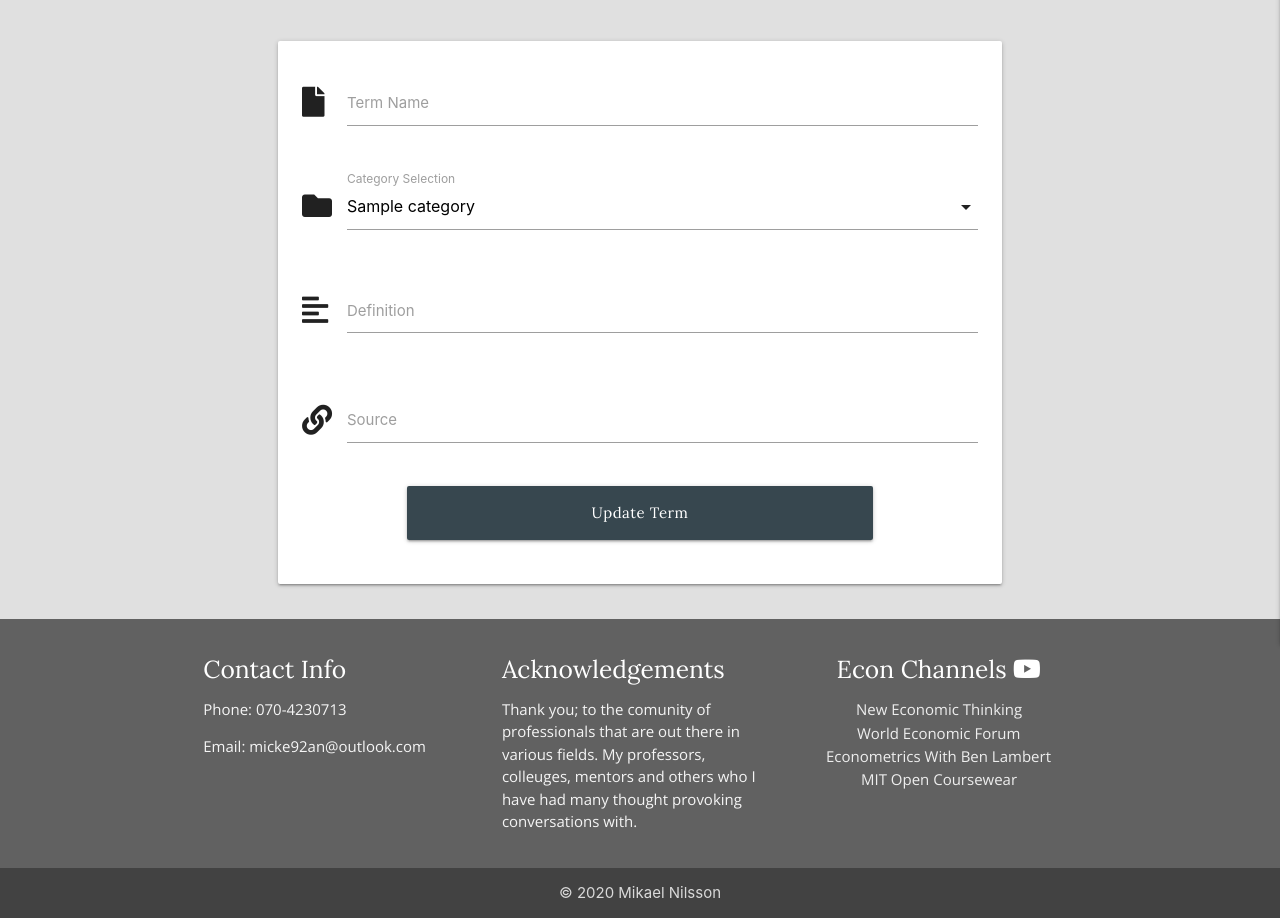
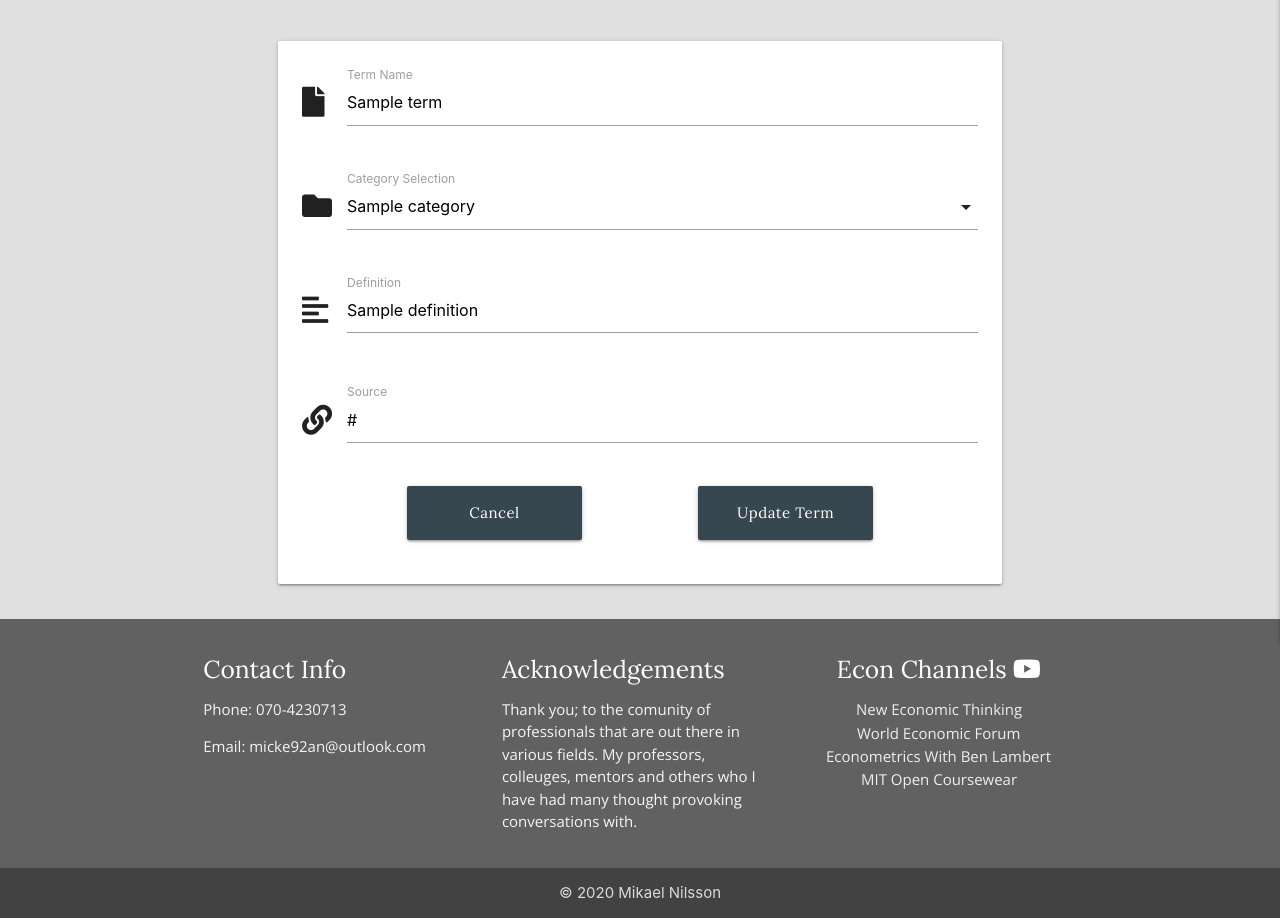
Before and after one commit to 92an/third-milestone-project, a Flask app: template templates/edit_term.html in a window 1280 px wide. Shown: the part 216-1134 px from the top of the page. Run offline with Flask 2, Linux system fonts and the light colour scheme; the template is opened without the code that fills it: most values are stand-ins (such as "Sample title", 1, 10 or a date in 2020); some libraries are stand-ins or nearby versions.

Commit message:
edit task form populated with current information

```diff
--- a/templates/edit_term.html
+++ b/templates/edit_term.html
@@ -11,7 +11,7 @@
             <div class="row ">
                 <div class="input-field col s12">
                     <i class="fas fa-file prefix"></i>
-                    <input id="term_name" name="term_name" type="text" class="validate" maxlength="70" required>
+                    <input id="term_name" name="term_name" type="text" value="{{ term.term_name }}" class="validate" maxlength="70" required>
                     <label for="term_name">Term Name</label>
                 </div>
             </div>
@@ -21,7 +21,7 @@
                     <i class="fas fa-folder prefix"></i>
                     <select id="category_name" name="category_name" class="validate" required>
                         {% for category in categories %}
-                            {% if category.category_name  == "General Concept" %}
+                            {% if category.category_name  == term.category_name %}
                                 <option value="{{ category.category_name }}" selected>{{ category.category_name }}</option>
                             {% else %}
                                 <option value="{{ category.category_name }}">{{ category.category_name }}</option>
@@ -35,7 +35,9 @@
             <div class="row">
                 <div class="input-field col s12">
                     <i class="fas fa-align-left prefix"></i>
-                    <textarea id="definition" name="definition" maxlength="600" class="materialize-textarea validate"></textarea>
+                    <textarea id="definition" name="definition" maxlength="600" class="materialize-textarea validate">
+                        {{- term.definition -}}
+                    </textarea>
                     <label for="definition">Definition</label>
                 </div>
             </div>
@@ -43,13 +45,16 @@
             <div class="row">
                 <div class="input-field col s12">
                     <i class="fas fa-link prefix"></i>
-                    <input id="source_url" name="source_url" type="text" class="validate" required>
+                    <input id="source_url" name="source_url" value="{{ term.source_url }}" type="text" class="validate" required>
                     <label for="source_url">Source</label>
                 </div>
             </div>
-            <!-- button to submitt -->
+            <!-- buttons to submitt and cancel -->
             <div class="row">
-                <button type="submit" class="col s8 offset-s2 btn-large blue-grey darken-3 header">
+                <a href="{{ url_for('profile', username=session['user']) }}"  class="col s3 offset-s2 btn-large blue-grey darken-3 header">
+                    Cancel
+                </a>
+                <button type="submit" class="col s3 offset-s2 btn-large blue-grey darken-3 header">
                     Update Term
                 </button>
             </div>
```
